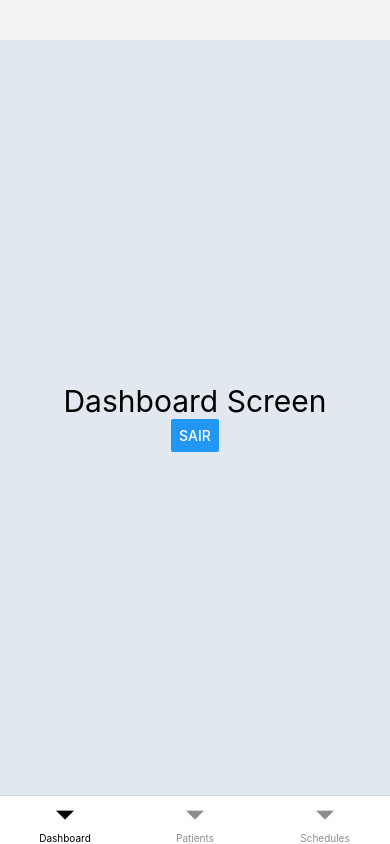
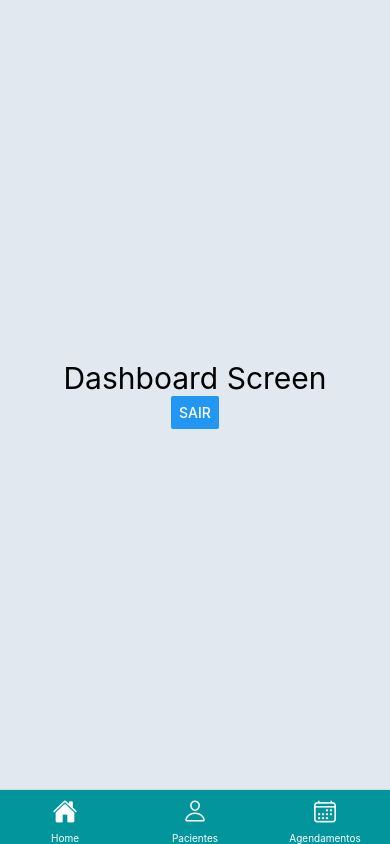
Before and after one commit to NogueiraDan/psiboard-app, a React Native app: screen /TabMainRoutes in a window 390 px wide. Built offline with nearby package versions, Linux system fonts and the light colour scheme.

Commit message:
feat: Adiciona icones na TabBar

```diff
--- a/src/routes/TabMainRoutes.tsx
+++ b/src/routes/TabMainRoutes.tsx
@@ -1,5 +1,5 @@
 import { createBottomTabNavigator } from "@react-navigation/bottom-tabs";
-
+import { Ionicons } from "@expo/vector-icons";
 import Dashboard from "../screens/Dashboard";
 import Patients from "../screens/Patients";
 import Schedules from "../screens/Schedules";
@@ -10,15 +10,66 @@ export default function TabMainRoutes() {
   return (
     <Tab.Navigator
       screenOptions={{
+
         headerShown: false,
         tabBarHideOnKeyboard: true,
         tabBarShowLabel: true,
-        tabBarActiveTintColor: "black",
+        tabBarActiveTintColor: "#fff",
+        tabBarInactiveTintColor:"#fff",
+        tabBarStyle:{
+          backgroundColor: "#02969c",
+          height: 55,
+        }
       }}
     >
-      <Tab.Screen name="Dashboard" component={Dashboard} />
-      <Tab.Screen name="Patients" component={Patients} />
-      <Tab.Screen name="Schedules" component={Schedules} />
+      <Tab.Screen
+
+        name="Dashboard"
+        component={Dashboard}
+        options={{
+          tabBarIcon: ({ size, focused }) => {
+            if (focused) {
+              return <Ionicons name="home" color="#fff" size={size} />;
+            }
+
+            return <Ionicons name="home-outline" color="#fff" size={size} />;
+          },
+          tabBarLabel: "Home",
+          headerShown: false,
+        }}
+      />
+      <Tab.Screen
+        name="Patients"
+        component={Patients}
+        options={{
+          tabBarIcon: ({ size, focused }) => {
+            if (focused) {
+              return <Ionicons name="person" size={24} color="#fff" />;
+            }
+
+            return <Ionicons name="person-outline" size={24} color="#fff" />;
+          },
+          tabBarLabel: "Pacientes",
+          headerShown: false,
+        }}
+      />
+      <Tab.Screen
+        name="Schedules"
+        component={Schedules}
+        options={{
+          tabBarIcon: ({ size, focused }) => {
+            if (focused) {
+              return <Ionicons name="calendar" color="#fff" size={size} />;
+            }
+
+            return (
+              <Ionicons name="calendar-outline" color="#fff" size={size} />
+            );
+          },
+          tabBarLabel: "Agendamentos",
+          headerShown: false,
+        }}
+      />
     </Tab.Navigator>
   );
 }
--- a/src/screens/Dashboard.tsx
+++ b/src/screens/Dashboard.tsx
@@ -4,7 +4,7 @@ import { useNavigation } from "@react-navigation/native";
 export default function Dashboard() {
   const navigation = useNavigation();
   return (
-    <SafeAreaView className="bg-slate-200 mt-10 flex-1 justify-center items-center">
+    <SafeAreaView className="bg-slate-200 flex-1 justify-center items-center">
       <Text className="text-3xl">Dashboard Screen</Text>
       <Button
         title="Sair"
--- a/src/screens/Onboarding.tsx
+++ b/src/screens/Onboarding.tsx
@@ -1,10 +1,10 @@
-import { Text, View, Button } from "react-native";
+import { Text, Button, SafeAreaView, Image } from "react-native";
 import { useNavigation } from "@react-navigation/native";
 
 export default function SignIn() {
   const navigation = useNavigation();
   return (
-    <View className="pt-5 flex-1 justify-center items-center bg-slate-200">
+    <SafeAreaView className="pt-[64px] flex-1 items-center bg-slate-200 back">
       <Text className="text-3xl">Onboarding Screen</Text>
       <Button
         title="Faça seu Login"
@@ -14,6 +14,6 @@ export default function SignIn() {
         title="Crie sua conta"
         onPress={() => navigation.navigate("SignUp")}
       />
-    </View>
+    </SafeAreaView>
   );
 }
--- a/src/screens/Patients.tsx
+++ b/src/screens/Patients.tsx
@@ -1,9 +1,9 @@
-import { Text, View } from "react-native";
+import { SafeAreaView, Text, View } from "react-native";
 
 export default function Patients() {
   return (
-    <View className="bg-slate-200 flex-1 justify-center items-center ">
+    <SafeAreaView className="bg-slate-200 flex-1 justify-center items-center ">
       <Text className="text-3xl">Patients Screen</Text>
-    </View>
+    </SafeAreaView>
   );
 }
--- a/src/screens/Schedules.tsx
+++ b/src/screens/Schedules.tsx
@@ -1,9 +1,9 @@
-import { Text, View } from "react-native";
+import { SafeAreaView, Text, View } from "react-native";
 
 export default function Schedules() {
   return (
-    <View className="bg-slate-200 flex-1 justify-center items-center">
+    <SafeAreaView className="bg-slate-200 flex-1 justify-center items-center">
       <Text className="text-3xl">Schedules Screen</Text>
-    </View>
+    </SafeAreaView>
   );
 }
--- a/src/screens/SignIn.tsx
+++ b/src/screens/SignIn.tsx
@@ -8,10 +8,10 @@ export default function SignIn() {
   const [senha, setSenha] = useState("");
 
   const handleSubmit = () => {
-    if (!senha && !email) {
-      alert("Digite algo");
-      return;
-    }
+    // if (!senha && !email) {
+    //   alert("Digite algo");
+    //   return;
+    // }
     Alert.alert("Sucesso");
     setEmail("");
     setSenha("");
```
Also changed, not shown: assets/custome.png (added).
